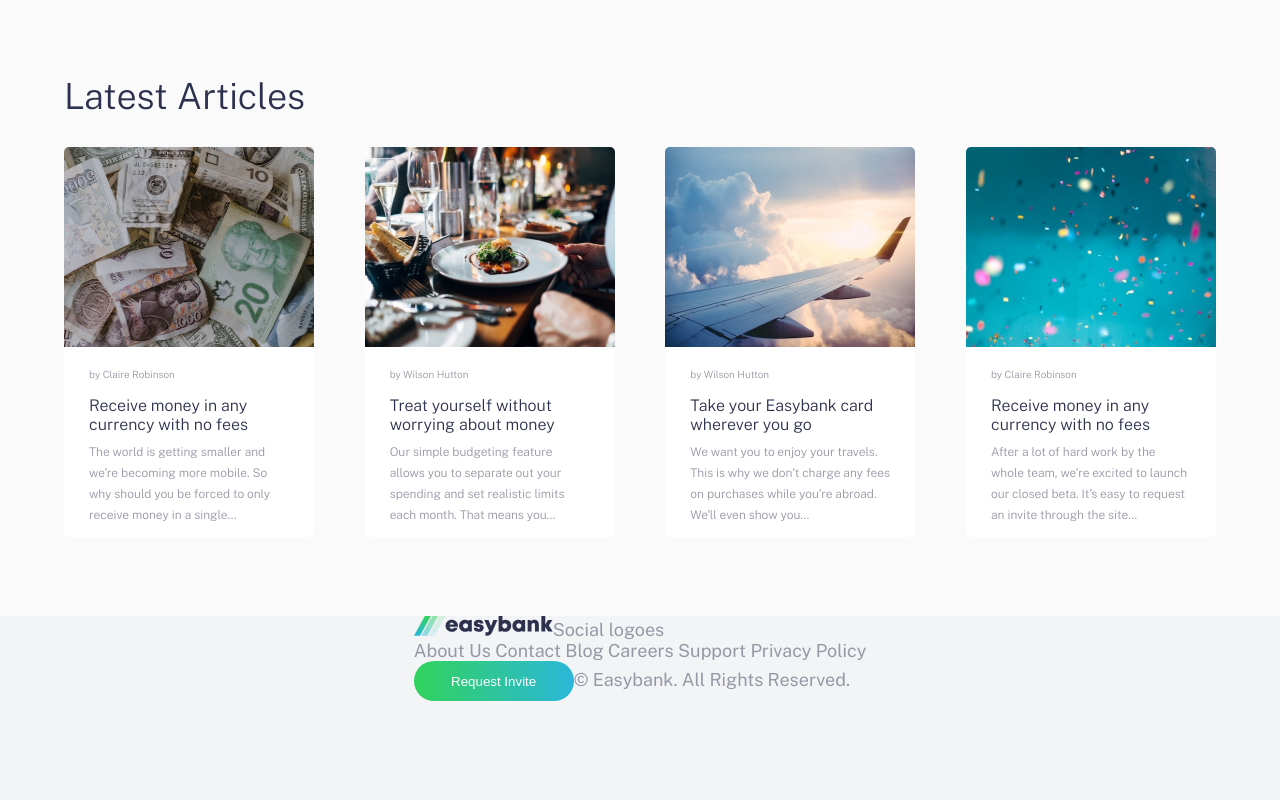
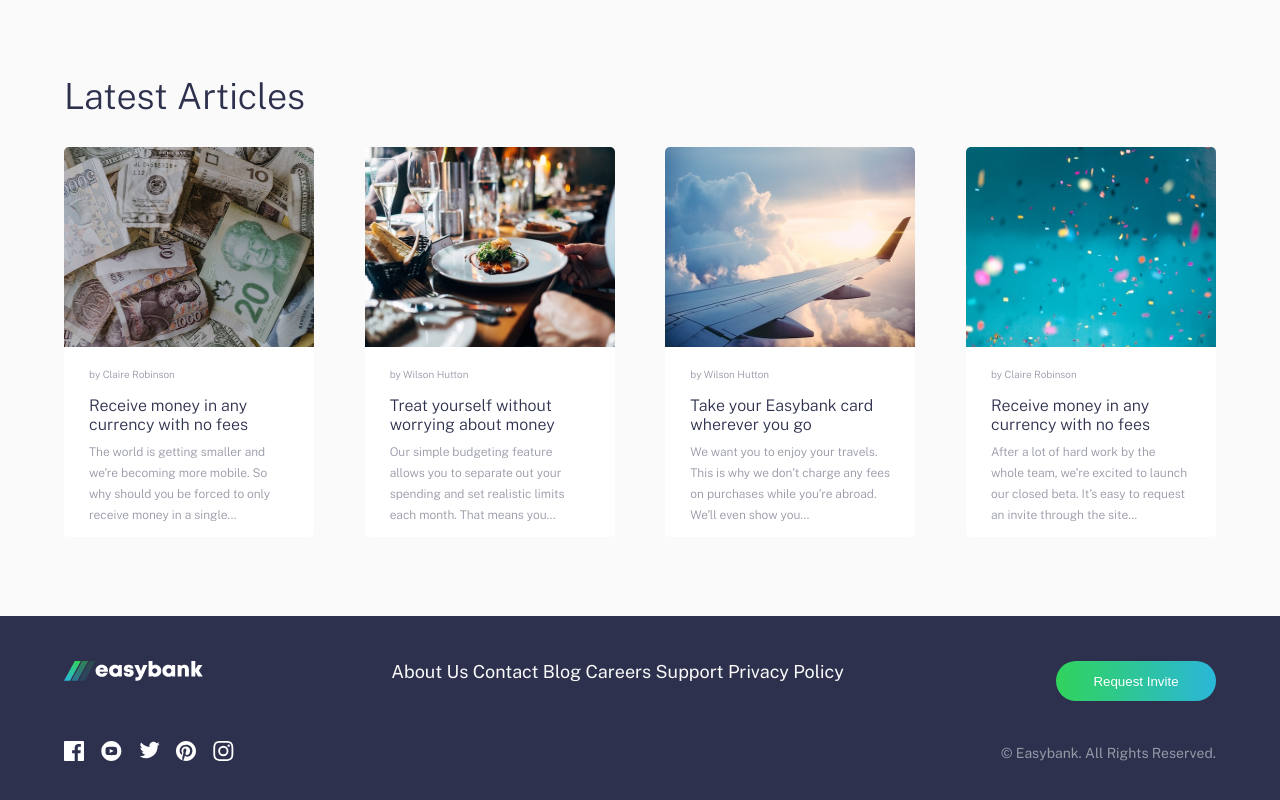
Before and after one commit to Dhadhazi/easybank, a React (Create React App) app: page / in a window 1280 px wide. Shown: the part 1409-2209 px from the top of the page. Before the commit the page ends 2110 px from the top, so only its background shows below. Built offline with nearby package versions, Linux system fonts and the light colour scheme.

Commit message:
Social box done

```diff
--- a/src/App.tsx
+++ b/src/App.tsx
@@ -2,6 +2,7 @@
 import { ArticleCard } from "./components/ArticleCard";
 import { FeatureCard } from "./components/FeatureCard";
 import { RequestInviteButton } from "./components/RequestInviteButton";
+import { SocialBox } from "./components/SocialBox";
 import { TopmenuItem } from "./components/TopmenuItem";
 import { TOPMENU, FEATURES, ARTICLES } from "./content";
 
@@ -81,14 +82,22 @@
           </div>
         </div>
       </div>
-      <footer>
-        <div>
-          <img src="./logo.svg" alt="Easybank Logo" />
-          Social logoes
-        </div>
-        <div>About Us Contact Blog Careers Support Privacy Policy</div>
-        <div>
-          <RequestInviteButton />© Easybank. All Rights Reserved.
+      <footer id="footercontainer">
+        <div id="footerbox">
+          <div id="footerleft">
+            <div>
+              <img src="./logo-white.svg" alt="Easybank Logo" />
+            </div>
+            <div>
+              <SocialBox />
+            </div>
+          </div>
+          <div id="footermenu">
+            About Us Contact Blog Careers Support Privacy Policy
+          </div>
+          <div id="footerright">
+            <RequestInviteButton />© Easybank. All Rights Reserved.
+          </div>
         </div>
       </footer>
     </div>
--- a/src/components/ArticleCard.tsx
+++ b/src/components/ArticleCard.tsx
@@ -28,6 +28,10 @@
   font-size: 16px;
   margin: 5px 0px;
   color: hsl(233, 26%, 24%);
+  :hover {
+    cursor: pointer;
+    color: hsl(136, 65%, 51%);
+  }
 `;
 const Description = styled.span`
   font-size: 12px;
--- /dev/null
+++ b/src/components/SocialBox.tsx
@@ -0,0 +1,56 @@
+import React from "react";
+import styled from "styled-components";
+
+const Icons = styled.div`
+  display: flex;
+  justify-content: space-between;
+  width: 170px;
+  svg:hover {
+    cursor: pointer;
+  }
+  .icon:hover {
+    fill: hsl(136, 65%, 51%);
+  }
+`;
+
+export const SocialBox = () => {
+  return (
+    <Icons>
+      <svg xmlns="http://www.w3.org/2000/svg" width="20" height="20">
+        <path
+          className="icon"
+          fill="#FFF"
+          d="M18.896 0H1.104C.494 0 0 .494 0 1.104v17.793C0 19.506.494 20 1.104 20h9.58v-7.745H8.076V9.237h2.606V7.01c0-2.583 1.578-3.99 3.883-3.99 1.104 0 2.052.082 2.329.119v2.7h-1.598c-1.254 0-1.496.597-1.496 1.47v1.928h2.989l-.39 3.018h-2.6V20h5.098c.608 0 1.102-.494 1.102-1.104V1.104C20 .494 19.506 0 18.896 0z"
+        />
+      </svg>
+      <svg xmlns="http://www.w3.org/2000/svg" width="21" height="20">
+        <path
+          className="icon"
+          fill="#FFF"
+          d="M10.333 0c-5.522 0-10 4.478-10 10 0 5.523 4.478 10 10 10 5.523 0 10-4.477 10-10 0-5.522-4.477-10-10-10zm3.701 14.077c-1.752.12-5.653.12-7.402 0C4.735 13.947 4.514 13.018 4.5 10c.014-3.024.237-3.947 2.132-4.077 1.749-.12 5.651-.12 7.402 0 1.898.13 2.118 1.059 2.133 4.077-.015 3.024-.238 3.947-2.133 4.077zM8.667 8.048l4.097 1.949-4.097 1.955V8.048z"
+        />
+      </svg>
+      <svg xmlns="http://www.w3.org/2000/svg" width="21" height="18">
+        <path
+          className="icon"
+          fill="#FFF"
+          d="M20.667 2.797a8.192 8.192 0 01-2.357.646 4.11 4.11 0 001.804-2.27 8.22 8.22 0 01-2.606.996A4.096 4.096 0 0014.513.873c-2.649 0-4.595 2.472-3.997 5.038a11.648 11.648 0 01-8.457-4.287 4.109 4.109 0 001.27 5.478A4.086 4.086 0 011.47 6.59c-.045 1.901 1.317 3.68 3.29 4.075a4.113 4.113 0 01-1.853.07 4.106 4.106 0 003.834 2.85 8.25 8.25 0 01-6.075 1.7 11.616 11.616 0 006.29 1.843c7.618 0 11.922-6.434 11.662-12.205a8.354 8.354 0 002.048-2.124z"
+        />
+      </svg>
+      <svg xmlns="http://www.w3.org/2000/svg" width="20" height="20">
+        <path
+          className="icon"
+          fill="#FFF"
+          d="M10 0C4.478 0 0 4.477 0 10c0 4.237 2.636 7.855 6.356 9.312-.088-.791-.167-2.005.035-2.868.182-.78 1.172-4.97 1.172-4.97s-.299-.6-.299-1.486c0-1.39.806-2.428 1.81-2.428.852 0 1.264.64 1.264 1.408 0 .858-.545 2.14-.828 3.33-.236.995.5 1.807 1.48 1.807 1.778 0 3.144-1.874 3.144-4.58 0-2.393-1.72-4.068-4.177-4.068-2.845 0-4.515 2.135-4.515 4.34 0 .859.331 1.781.745 2.281a.3.3 0 01.069.288l-.278 1.133c-.044.183-.145.223-.335.134-1.249-.581-2.03-2.407-2.03-3.874 0-3.154 2.292-6.052 6.608-6.052 3.469 0 6.165 2.473 6.165 5.776 0 3.447-2.173 6.22-5.19 6.22-1.013 0-1.965-.525-2.291-1.148l-.623 2.378c-.226.869-.835 1.958-1.244 2.621.937.29 1.931.446 2.962.446 5.522 0 10-4.477 10-10S15.522 0 10 0z"
+        />
+      </svg>
+      <svg xmlns="http://www.w3.org/2000/svg" width="21" height="20">
+        <path
+          className="icon"
+          fill="#FFF"
+          d="M10.333 1.802c2.67 0 2.987.01 4.042.059 2.71.123 3.976 1.409 4.1 4.099.048 1.054.057 1.37.057 4.04 0 2.672-.01 2.988-.058 4.042-.124 2.687-1.386 3.975-4.099 4.099-1.055.048-1.37.058-4.042.058-2.67 0-2.986-.01-4.04-.058-2.717-.124-3.976-1.416-4.1-4.1-.048-1.054-.058-1.37-.058-4.041 0-2.67.01-2.986.058-4.04.124-2.69 1.387-3.977 4.1-4.1 1.054-.048 1.37-.058 4.04-.058zm0-1.802C7.618 0 7.278.012 6.211.06 2.579.227.56 2.242.394 5.877.345 6.944.334 7.284.334 10s.011 3.057.06 4.123c.166 3.632 2.181 5.65 5.816 5.817 1.068.048 1.408.06 4.123.06 2.716 0 3.057-.012 4.124-.06 3.628-.167 5.651-2.182 5.816-5.817.049-1.066.06-1.407.06-4.123s-.011-3.056-.06-4.122C20.11 2.249 18.093.228 14.458.06 13.39.01 13.049 0 10.333 0zm0 4.865a5.135 5.135 0 100 10.27 5.135 5.135 0 000-10.27zm0 8.468a3.333 3.333 0 110-6.666 3.333 3.333 0 010 6.666zm5.339-9.87a1.2 1.2 0 10-.001 2.4 1.2 1.2 0 000-2.4z"
+        />
+      </svg>
+    </Icons>
+  );
+};
--- a/src/styles/index.scss
+++ b/src/styles/index.scss
@@ -104,3 +104,30 @@
     }
   }
 }
+
+#footercontainer {
+  @include boxcontainer($darkblue);
+  height: 190px;
+  #footerbox {
+    @include contentbox($verylightgray);
+    display: flex;
+    justify-content: space-between;
+    #footerleft {
+      display: flex;
+      flex-direction: column;
+      height: 100px;
+      justify-content: space-between;
+    }
+    #footermenu {
+    }
+    #footerright {
+      display: flex;
+      flex-direction: column;
+      height: 100px;
+      justify-content: space-between;
+      align-items: flex-end;
+      color: $grayishblue;
+      font-size: 14px;
+    }
+  }
+}
```
Also changed, not shown: public/icons/icon-facebook.svg, public/logo-white.svg (added).
